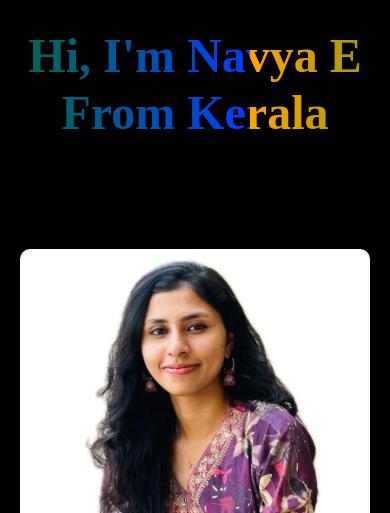
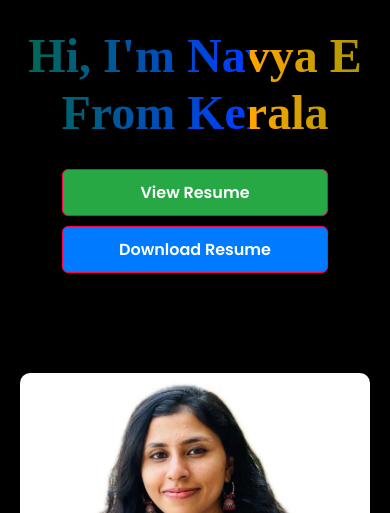
Before and after one commit to navyaenair/Professional_portfolio_navya, a plain HTML site: page index.html in a window 390 px wide. Shown: the part 331-844 px from the top of the page. Drawn offline with Linux system fonts and the light colour scheme.

Commit message:
my commit

```diff
--- a/index.html
+++ b/index.html
@@ -17,6 +17,68 @@
     #animated-h1 {
        font-family: "Times New Roman", Times, serif;
     }
+            .resume-buttons {
+  margin-top: 20px;
+  display: flex;
+  gap: 15px;
+  flex-wrap: wrap; /* allows wrapping on small screens */
+}
+
+.btn {
+  text-decoration: none;
+  padding: 10px 20px;
+  border-radius: 6px;
+  font-weight: 600;
+  transition: 0.3s ease;
+  text-align: center;
+  min-width: 140px;
+}
+
+.view-btn {
+  background: #28a745; /* green */
+  color: white;
+}
+
+.view-btn:hover {
+  background: #218838;
+}
+
+.download-btn {
+  background: #007bff; /* blue */
+  color: white;
+}
+
+.download-btn:hover {
+  background: #0056b3;
+}
+
+/* ✅ Media Queries for responsiveness */
+@media (max-width: 992px) {
+  #main {
+    flex-direction: column;
+    align-items: center;
+    text-align: center;
+  }
+
+  .resume-buttons {
+    justify-content: center;
+  }
+}
+
+@media (max-width: 600px) {
+  .resume-buttons {
+    flex-direction: column;
+    gap: 10px;
+    width: 100%;
+  }
+
+  .btn {
+    width: 80%;
+    margin: 0 auto;
+  }
+}
+
+
   </style>
 </head>
 
@@ -44,7 +106,7 @@
   </div>
 
   <!-- ✅ Landing Section -->
-  <div id="main">
+  <!-- <div id="main">
     <div class="left">
       <div class="header-text">
         <p id="animated-p" class="shimmer">Web Developer</p>
@@ -54,7 +116,26 @@
     <div class="right">
       <img src="background.jpg" alt="Profile Image" />
     </div>
+  </div> -->
+  <div id="main">
+  <div class="left">
+    <div class="header-text">
+      <p id="animated-p" class="shimmer">Web Developer</p>
+      <h1 id="animated-h1"></h1>
+
+      <!-- Resume Buttons -->
+      <div class="resume-buttons">
+        <a href="https://drive.google.com/file/d/1cbdRgVq4uf847iRlb-DDKlfyIwp2WAyN/view?usp=sharing" target="_blank" class="btn view-btn">View Resume</a>
+        <a href="https://drive.google.com/file/d/1cbdRgVq4uf847iRlb-DDKlfyIwp2WAyN/view?usp=sharing" download class="btn download-btn">Download Resume</a>
+      </div>
+    </div>
   </div>
+
+  <div class="right">
+    <img src="background.jpg" alt="Profile Image" />
+  </div>
+</div>
+
 
   <!-- ✅ About Section -->
   <div id="about">
--- a/style.css
+++ b/style.css
@@ -1706,3 +1706,6 @@ form .btn2 {
     background-position: 200% center;
   }
 }
+
+
+/* //for view resume and download */
```
